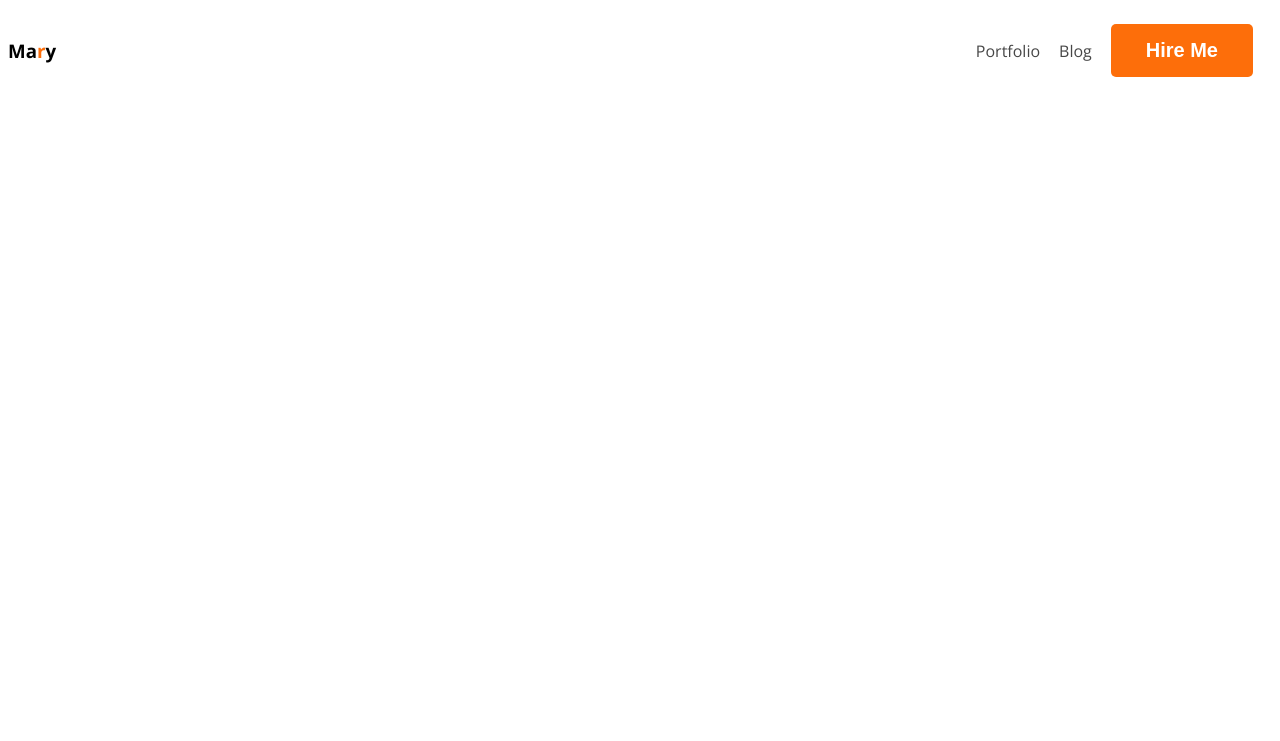
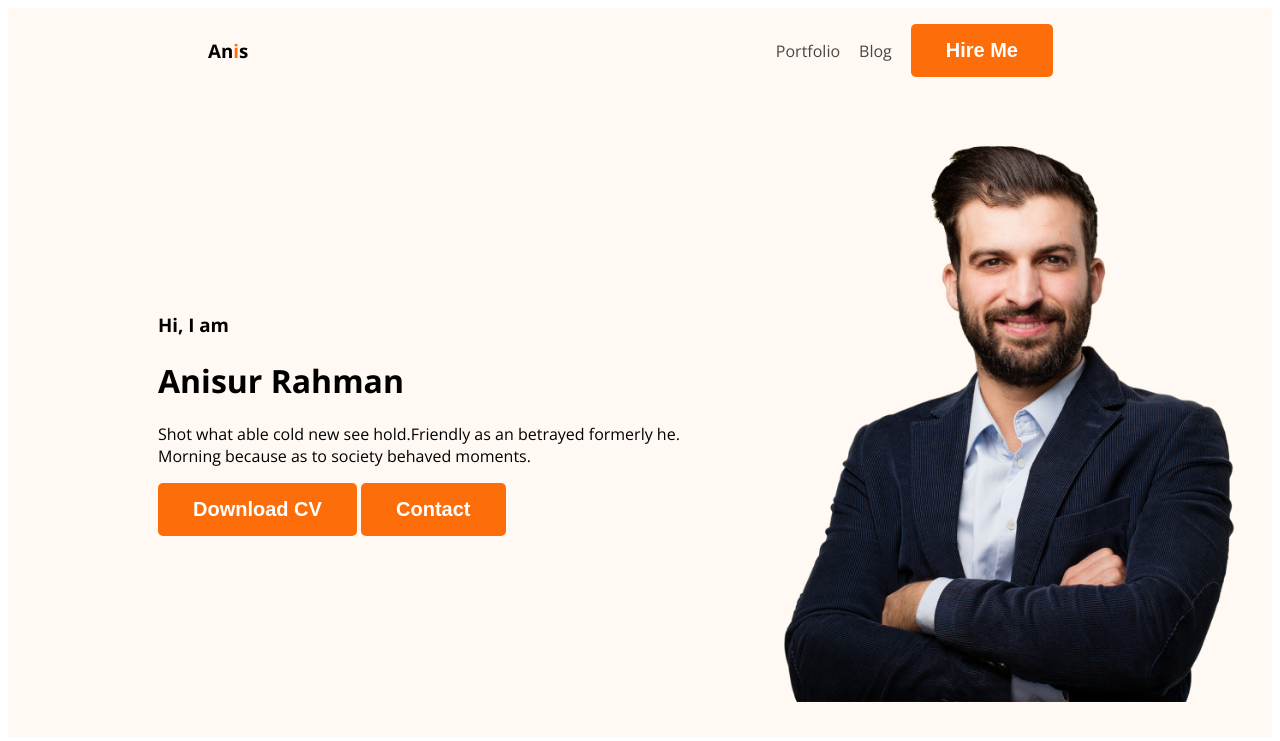
Before and after one commit to Sheikh-Md-Anisur-Rahman/web-developer-portfolio, a plain HTML site: page index.html in a window 1280 px wide. Drawn offline with nearby package versions, Linux system fonts and the light colour scheme.

Commit message:
banner part add

```diff
--- a/index.html
+++ b/index.html
@@ -10,15 +10,27 @@
 <link rel="stylesheet" href="styles/portfolio.css">
 </head>
 <body>
-    <header>
+    <header class="header">
         <nav>
-            <h3 class="nav-title">Ma<span class="primary-color">r</span>y</h3>
+            <h3 class="nav-title">An<span class="primary-color">i</span>s</h3>
             <ul>
                 <li><a href="">Portfolio</a></li>
                 <li><a href="">Blog</a></li>
                 <li><button class="button-primary" type="button">Hire Me</button></li>
             </ul>
         </nav>
+        <div class="banner">
+            <div>
+                <h3 class="banner-greeting">Hi, I  am</h3>
+                <h1 class="banner-title">Anisur Rahman</h1>
+                <p>Shot what able cold new see hold.Friendly as an betrayed formerly he. Morning because as to society behaved moments.</p>
+                <button class="button-primary">Download CV</button>
+                <button class="button-primary">Contact</button>
+            </div>
+            <div>
+                <img class="profile-pic"  src="images/hardy.png" alt="">
+            </div>
+        </div>
     </header>
     <main>
 
--- a/styles/portfolio.css
+++ b/styles/portfolio.css
@@ -20,6 +20,7 @@ nav{
     display: flex;
     justify-content: space-between;
     align-items: center;
+    margin: 0 200px;
 }
 
 nav-title{
@@ -41,3 +42,17 @@ li a{
     text-decoration: none;
     color:#474747;
 }
+
+/* Header Related Styles */
+.header{
+    background-color: #FFF8F3;
+}
+.banner{
+    padding: 30px 30px 30px 150px;
+    display: flex;
+    align-items: center;
+}
+.banner .profile-pic{
+    width: 500px;
+
+}
```
